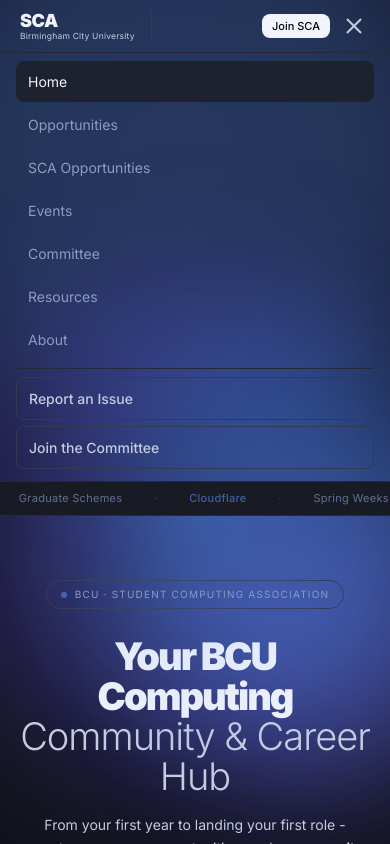
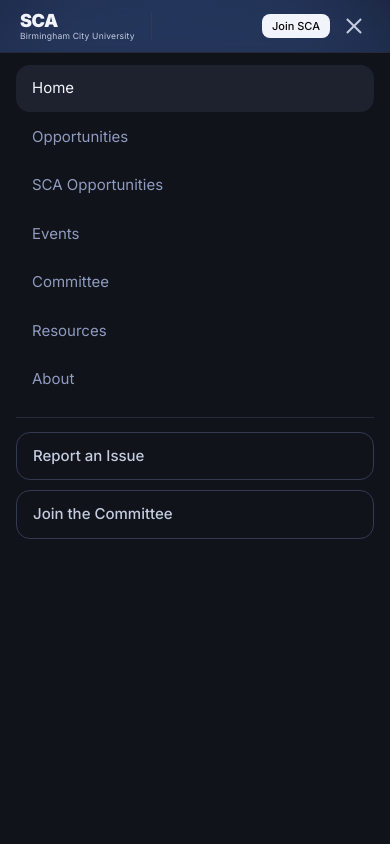
Before and after one commit to uffbilxl/sca, a Next.js app: page / in a window 390 px wide. Both pictures are taken after a click on the button "Toggle menu". Shown: the top 844 px of the page. Built offline with nearby package versions, Linux system fonts and the light colour scheme.

Commit message:
Fix mobile menu to full-screen overlay so page content doesn't show through

```diff
--- a/src/components/layout/Navbar.tsx
+++ b/src/components/layout/Navbar.tsx
@@ -100,10 +100,12 @@
           </div>
         </nav>
 
-        {/* Mobile menu */}
+      </header>
+
+      {/* Mobile menu - full screen overlay below header */}
       {mobileOpen && (
-          <div className="md:hidden border-t border-[var(--b1)] bg-[var(--bg)]/98 backdrop-blur">
-            <div className="px-4 py-2 flex flex-col gap-0.5">
+        <div className="fixed top-[52px] inset-x-0 bottom-0 z-40 md:hidden bg-[var(--bg)] flex flex-col border-t border-[var(--b1)] overflow-y-auto">
+          <div className="px-4 py-3 flex flex-col gap-0.5">
             {navLinks.map(link => {
               const active = pathname === link.href || (link.href !== '/' && pathname.startsWith(link.href))
               return (
@@ -111,7 +113,7 @@
                   key={link.href}
                   href={link.href}
                   onClick={() => setMobileOpen(false)}
-                    className={`px-3 py-2.5 text-[14px] rounded-md transition-colors ${
+                  className={`px-4 py-3 text-[15px] rounded-xl transition-colors ${
                     active
                       ? 'text-[var(--t1)] bg-[var(--bg3)]'
                       : 'text-[var(--t3)] hover:text-[var(--t2)] hover:bg-[var(--bg3)]'
@@ -121,23 +123,22 @@
                 </Link>
               )
             })}
-              <div className="h-px bg-[var(--b1)] my-1.5" />
+            <div className="h-px bg-[var(--b1)] my-3" />
             <button
               onClick={() => { setShowReportModal(true); setMobileOpen(false) }}
-                className="px-3 py-2.5 text-[14px] text-left font-medium text-[var(--t2)] border border-[var(--b2)] rounded-md hover:border-[var(--b3)] hover:text-[var(--t1)] transition-colors mb-1"
+              className="px-4 py-3 text-[15px] text-left font-medium text-[var(--t2)] border border-[var(--b2)] rounded-xl hover:border-[var(--b3)] hover:text-[var(--t1)] transition-colors mb-2"
             >
               Report an Issue
             </button>
             <button
               onClick={() => { setShowModal(true); setMobileOpen(false) }}
-                className="px-3 py-2.5 text-[14px] text-left font-medium text-[var(--t2)] border border-[var(--b2)] rounded-md hover:border-accent hover:text-accent transition-colors mb-1"
+              className="px-4 py-3 text-[15px] text-left font-medium text-[var(--t2)] border border-[var(--b2)] rounded-xl hover:border-accent hover:text-accent transition-colors"
             >
               Join the Committee
             </button>
           </div>
         </div>
       )}
-      </header>
 
       {showModal && <CommitteeModal onClose={() => setShowModal(false)} />}
       {showReportModal && <ReportIssueModal onClose={() => setShowReportModal(false)} />}
```
Lines whose indentation alone changed are shown as unchanged.
